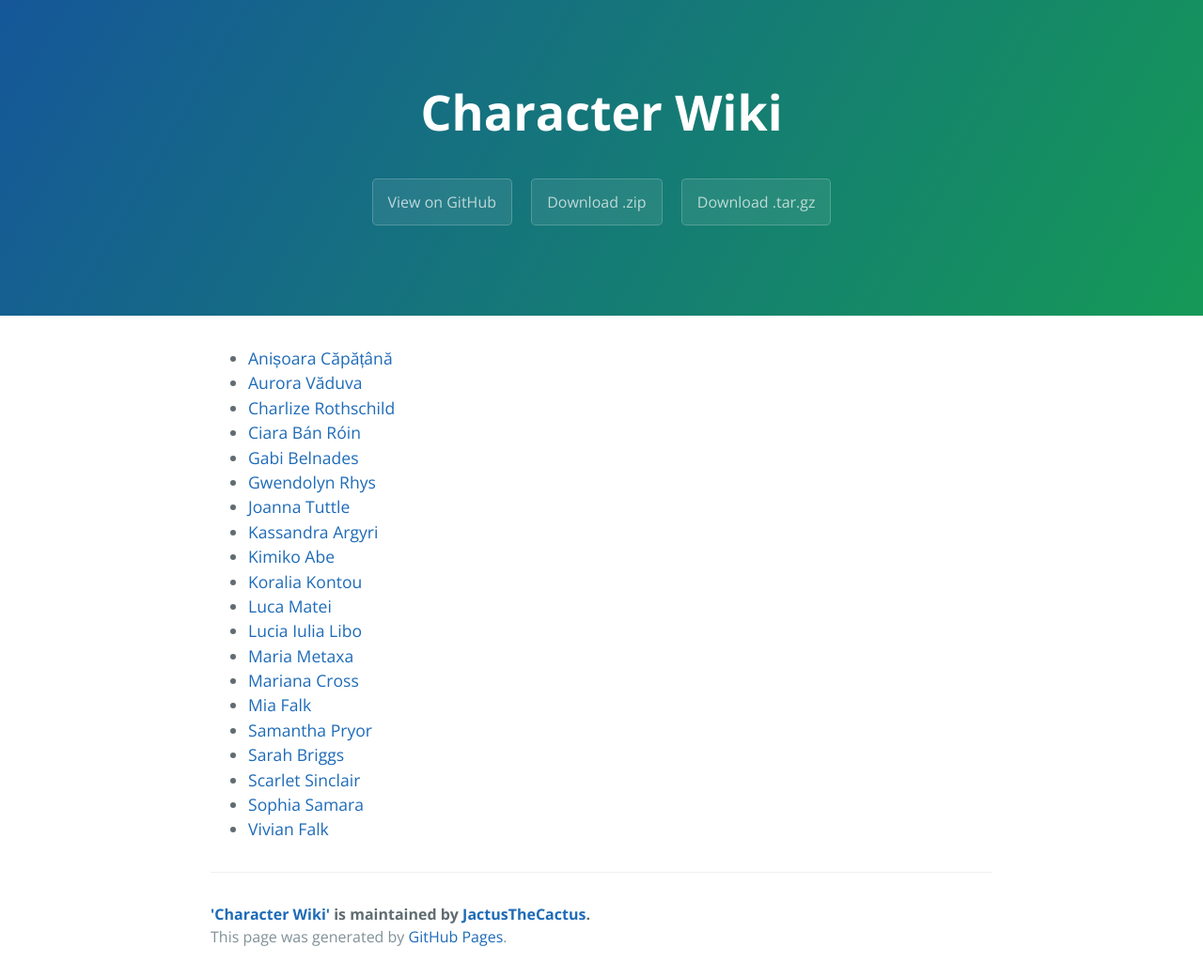
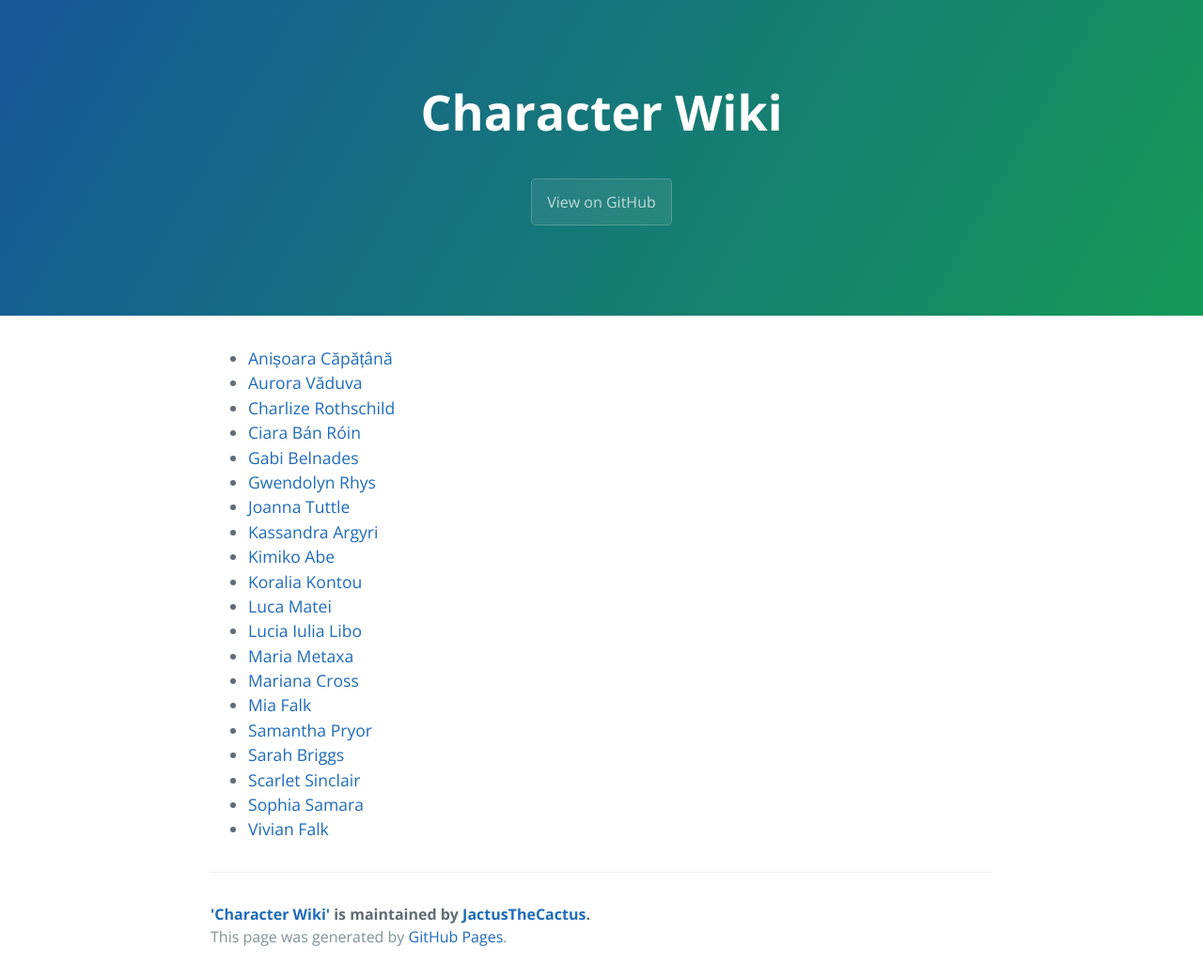
Before and after one commit to JactusTheCactus/wiki, a Jekyll site: the page built from characters.md, in a window 1280 px wide. Shown: the whole page at 94% size. Built offline with Jekyll 4.4.1, drawn with Linux system fonts in a browser that asks for light colours.

Commit message:
Update page-header.html

```diff
--- a/_includes/page-header.html
+++ b/_includes/page-header.html
@@ -1,7 +1,5 @@
 <section class="page-header">
   <h1 class="project-name">{{ site.title }}</h1>
   <h2 class="project-tagline">{{ site.tagline }}</h2>
-  <a href="#" class="btn">View on GitHub</a>
-  <a href="#" class="btn">Download .zip</a>
-  <a href="#" class="btn">Download .tar.gz</a>
+  <a href="https://github.com/JactusTheCactus/wiki" class="btn">View on GitHub</a>
 </section>
```
